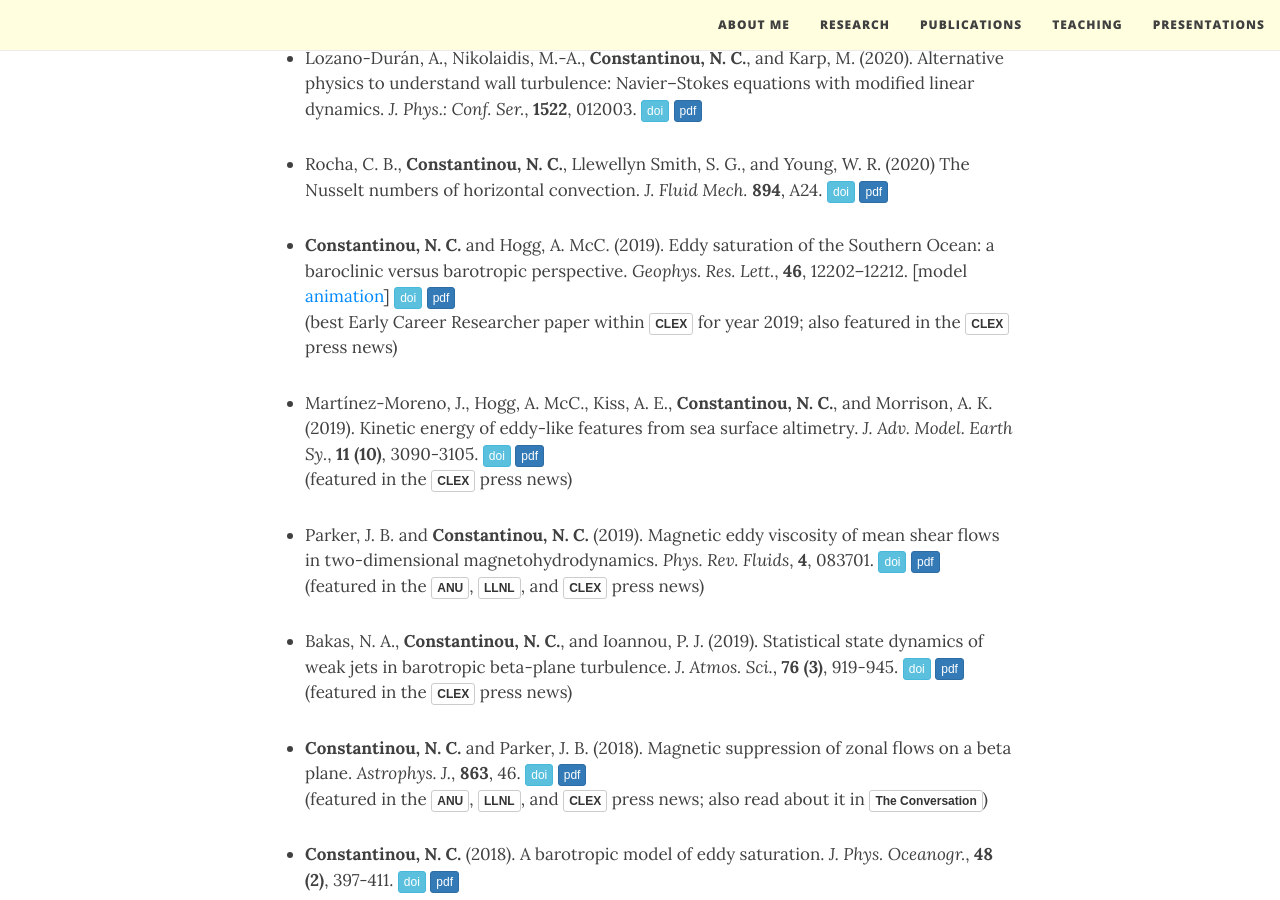
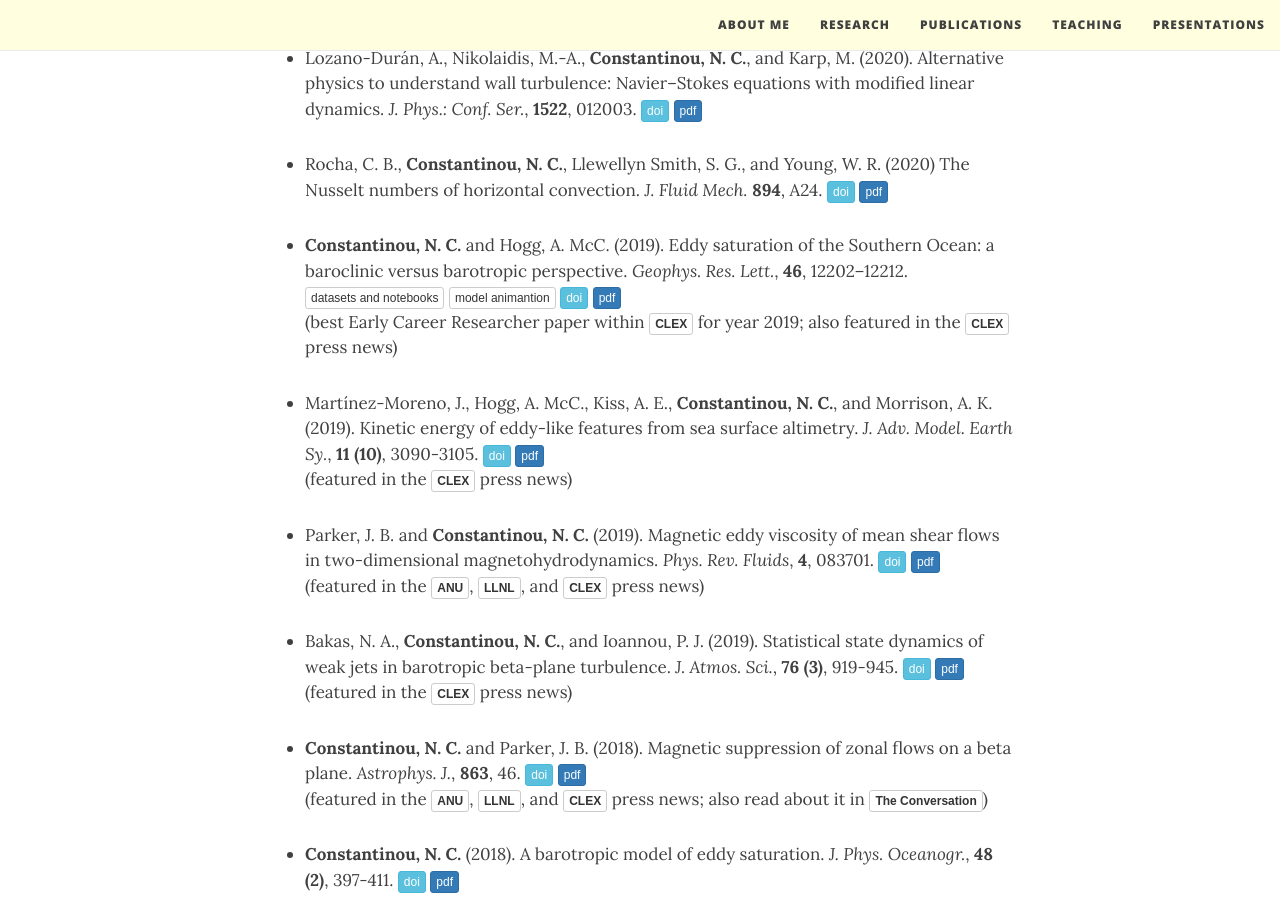
Before and after one commit to navidcy/navidcy.github.io, a Jekyll site: the page built from publications.md, in a window 1280 px wide and 900 px high, scrolled down 761 px. Built offline with Jekyll 4.4.1, drawn with Linux system fonts in a browser that asks for light colours; nearby versions of some CDN libraries; comment, search, counter and statistics services are not loaded.

Commit message:
adds link to GRL2019 repo

```diff
--- a/publications.md
+++ b/publications.md
@@ -21,7 +21,7 @@
 
 ### In press/Published
 
-- **Constantinou, N. C.** and  Hogg, A. McC. (2021) Intrinsic oceanic decadal variability of upper-ocean heat content. _J. Climate_. (in press; doi:[10.1175/JCLI-D-20-0962.1][intrinsic-ocean-var-doi]{:target="_blank"}) [<span class="btn btn-default btn-xs{{end}}" style="font-family:sans-serif;">datasets and notebooks</span>][JClimateUOHC-repo]{:target="_blank"}  [<span class="btn btn-info btn-xs{{end}}" style="font-family:sans-serif;">doi</span>][intrinsic-ocean-var-doi]{:target="_blank"} [<span class="btn btn-primary btn-xs{{end}}" style="font-family:sans-serif;">pdf</span>][intrinsic-ocean-var] <span align="right" class='altmetric-embed' data-badge-type="2" data-condensed="true" data-hide-less-than="2" data-doi="10.1175/JCLI-D-20-0962.1"></span> <br/>
+- **Constantinou, N. C.** and  Hogg, A. McC. (2021) Intrinsic oceanic decadal variability of upper-ocean heat content. _J. Climate_. (in press; doi:[10.1175/JCLI-D-20-0962.1][intrinsic-ocean-var-doi]{:target="_blank"}) [<span class="btn btn-default btn-xs{{end}}" style="font-family:sans-serif;">datasets and notebooks</span>][JClimateUOHC-repo]{:target="_blank"} [<span class="btn btn-info btn-xs{{end}}" style="font-family:sans-serif;">doi</span>][intrinsic-ocean-var-doi]{:target="_blank"} [<span class="btn btn-primary btn-xs{{end}}" style="font-family:sans-serif;">pdf</span>][intrinsic-ocean-var] <span align="right" class='altmetric-embed' data-badge-type="2" data-condensed="true" data-hide-less-than="2" data-doi="10.1175/JCLI-D-20-0962.1"></span> <br/>
 
 
 - Martínez-Moreno, J., Hogg, A. McC., England, M. H., **Constantinou, N. C.**, Kiss, A. E., and Morrison, A. K. (2021). Global changes in oceanic mesoscale currents over the satellite altimetry record. _Nat. Clim. Chang._, **11**, 397–403. [<span class="btn btn-info btn-xs{{end}}" style="font-family:sans-serif;">doi</span>][global-eke-trends-doi]{:target="_blank"} [<span class="btn btn-primary btn-xs{{end}}" style="font-family:sans-serif;">pdf</span>][global-eke-trends] <span align="right" class='altmetric-embed' data-badge-type="2" data-condensed="true" data-hide-less-than="2" data-doi="10.1038/s41558-021-01006-9"></span> <br/>
@@ -40,7 +40,8 @@
 
 - Rocha, C. B., **Constantinou, N. C.**, Llewellyn Smith, S. G., and  Young, W. R. (2020) The Nusselt numbers of horizontal convection. _J. Fluid Mech._ **894**, A24. [<span class="btn btn-info btn-xs{{end}}" style="font-family:sans-serif;">doi</span>][HCNuDefinition-doi]{:target="_blank"} [<span class="btn btn-primary btn-xs{{end}}" style="font-family:sans-serif;">pdf</span>][HCNuDefinition] <span align="right" class='altmetric-embed' data-badge-type="2" data-condensed="true" data-hide-less-than="2" data-doi="10.1017/jfm.2020.269"></span> <br/>
 
-- **Constantinou, N. C.** and  Hogg, A. McC. (2019). Eddy saturation of the Southern Ocean: a baroclinic versus barotropic perspective. _Geophys. Res. Lett._, **46**, 12202–12212. [model [animation][twolayer-mom6-movie]] [<span class="btn btn-info btn-xs{{end}}" style="font-family:sans-serif;">doi</span>][EddySat-BtBc-doi]{:target="_blank"} [<span class="btn btn-primary btn-xs{{end}}" style="font-family:sans-serif;">pdf</span>][eddysaturation-BC-BT] <span align="right" class='altmetric-embed' data-badge-type="2" data-condensed="true" data-hide-less-than="2" data-doi="10.1029/2019GL084117"></span> <br/>
+
+- **Constantinou, N. C.** and  Hogg, A. McC. (2019). Eddy saturation of the Southern Ocean: a baroclinic versus barotropic perspective. _Geophys. Res. Lett._, **46**, 12202–12212. [<span class="btn btn-default btn-xs{{end}}" style="font-family:sans-serif;">datasets and notebooks</span>][GRLEddySat-repo]{:target="_blank"} [<span class="btn btn-default btn-xs{{end}}" style="font-family:sans-serif;">model animantion</span>][twolayer-mom6-movie]{:target="_blank"} [<span class="btn btn-info btn-xs{{end}}" style="font-family:sans-serif;">doi</span>][EddySat-BtBc-doi]{:target="_blank"} [<span class="btn btn-primary btn-xs{{end}}" style="font-family:sans-serif;">pdf</span>][eddysaturation-BC-BT] <span align="right" class='altmetric-embed' data-badge-type="2" data-condensed="true" data-hide-less-than="2" data-doi="10.1029/2019GL084117"></span> <br/>
 (best Early Career Researcher paper within [<span class="btn btn-default btn-xs{{end}}" style="font-family:sans-serif;"><b>CLEX</b></span>][clex-site]{:target="_blank"} for year 2019; also featured in the [<span class="btn btn-default btn-xs{{end}}" style="font-family:sans-serif;"><b>CLEX</b></span>][EddySat-BtBc-clexbrief]{:target="_blank"} press news)
 
 
```
Also changed, not shown: other parts of publications.md (+1 -0 lines).
